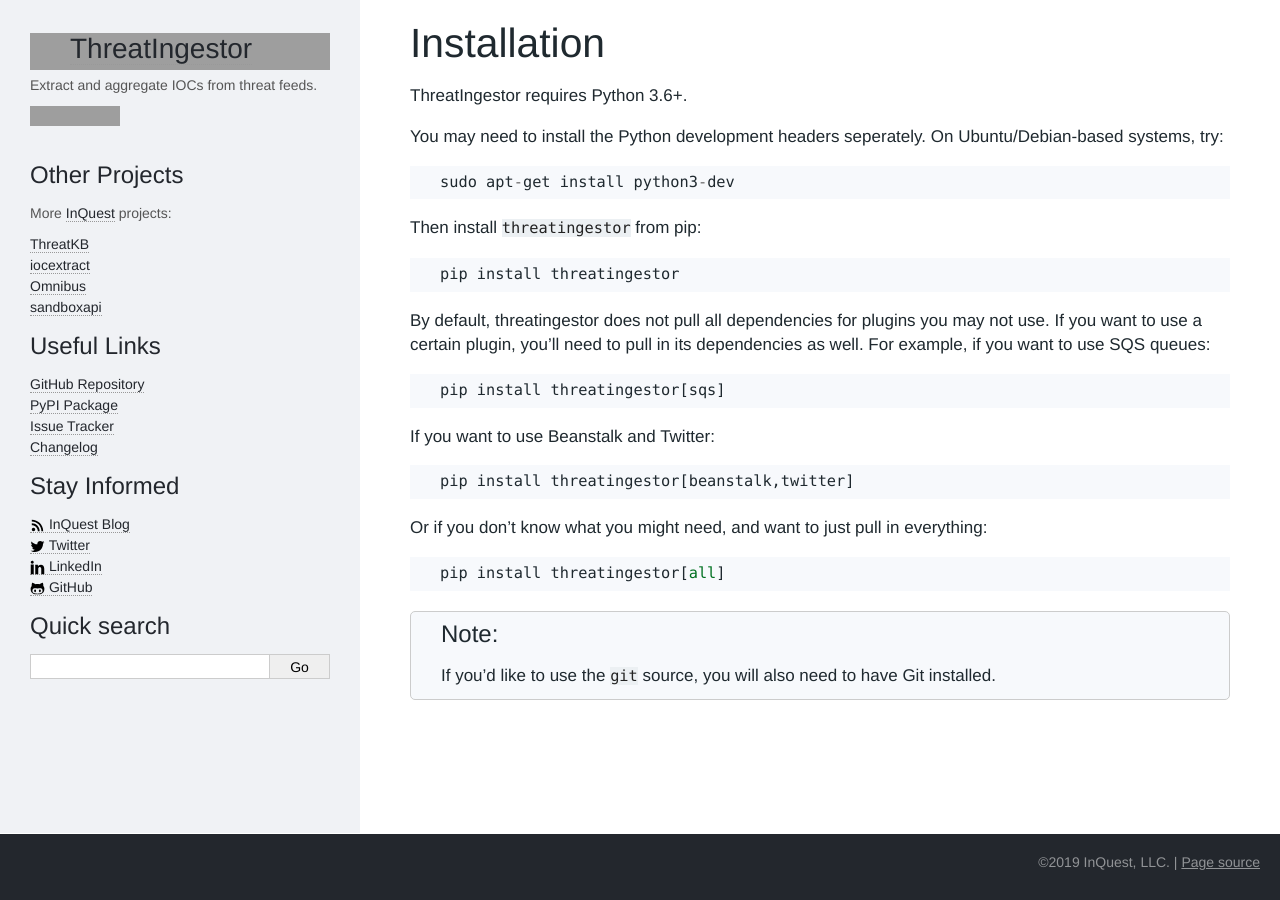
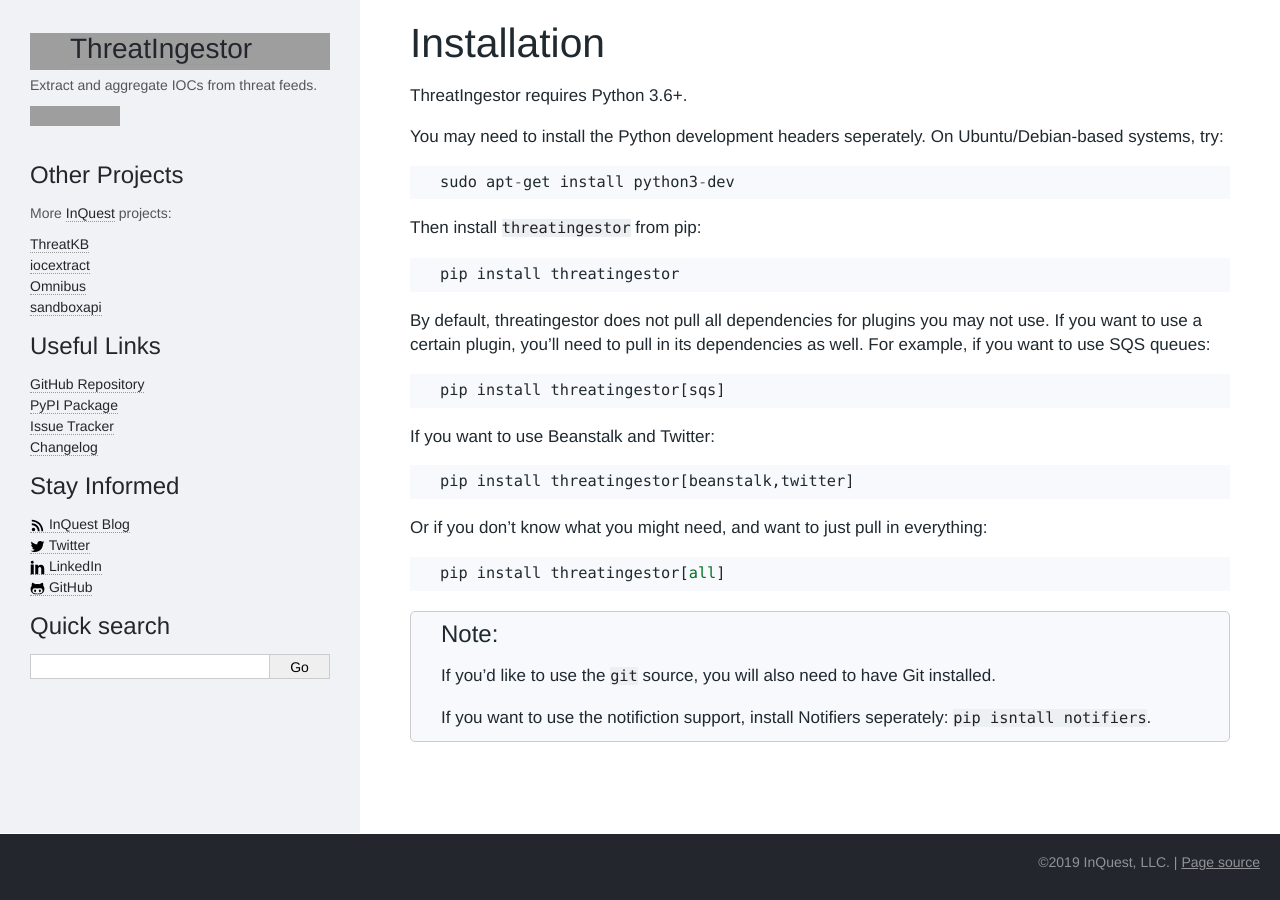
Before and after one commit to InQuest/ThreatIngestor, a Sphinx documentation site: the page built from docs/installation.rst, in a window 1280 px wide. Built offline with Sphinx 7.4.7, drawn with Linux system fonts in a browser that asks for light colours; some web fonts are replaced; grey boxes are pictures that could not be loaded.

Commit message:
Add notifiers note to install instructions

```diff
--- a/docs/installation.rst
+++ b/docs/installation.rst
@@ -28,3 +28,5 @@
 .. note::
 
     If you'd like to use the ``git`` source, you will also need to have Git installed.
+
+    If you want to use the notifiction support, install Notifiers seperately: ``pip isntall notifiers``.
```
